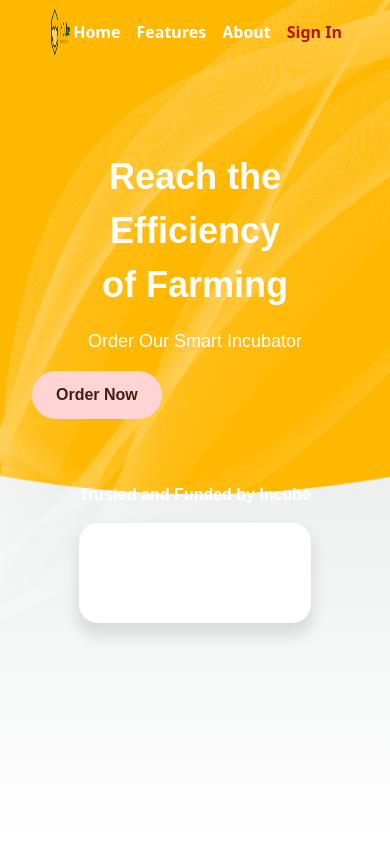
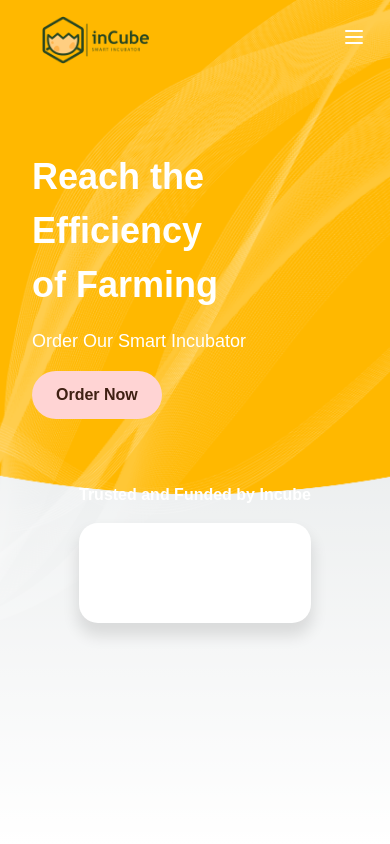
Before and after one commit to Flyoftime/InCube-JS, a Next.js app: page / in a window 390 px wide. Shown: the top 844 px of the page. Built offline with nearby package versions, Linux system fonts and the light colour scheme.

Commit message:
feat: add hamburger button

```diff
--- a/src/components/landingpage.tsx
+++ b/src/components/landingpage.tsx
@@ -1,27 +1,34 @@
-import React from 'react'
+import React from "react";
 
 const Landingpage = () => {
   return (
-    <div className='max-w-screen h-screen py-[150px] md:py-[250px] px-8 md:px-[154px] flex flex-col items-center gap-8' id='LandingPage'>
-      <div className='flex flex-col gap-4 md:gap-8 w-full text-center md:text-left'>
-        <p className='font-montserrat font-bold text-[36px] md:text-[70.44px] text-white'>
-          Reach the<br/>Efficiency<br/>of Farming
+    <div
+      className="max-w-screen h-screen py-[150px] md:py-[250px] px-8 md:px-[154px] flex flex-col items-center gap-8"
+      id="LandingPage"
+    >
+      <div className="flex flex-col gap-4 md:gap-8 w-full md:text-left">
+        <p className="font-montserrat font-bold text-[36px] md:text-[70.44px] text-white">
+          Reach the
+          <br />
+          Efficiency
+          <br />
+          of Farming
         </p>
-        <p className='font-montserrat font-medium text-[18px] md:text-[33.94px] text-white'>
+        <p className="font-montserrat font-medium text-[18px] md:text-[33.94px] text-white">
           Order Our Smart Incubator
         </p>
-        <button className='bg-[#ffd4d4] rounded-[40px] font-montserrat text-[16px] md:text-[24px] text-[#3f2013] px-6 py-3 md:px-8 md:py-4 font-semibold w-fit'>
+        <button className="bg-[#ffd4d4] rounded-[40px] font-montserrat text-[16px] md:text-[24px] text-[#3f2013] px-6 py-3 md:px-8 md:py-4 font-semibold w-fit">
           Order Now
         </button>
       </div>
-      <div className='flex flex-col items-center gap-4 md:gap-6 mt-8 md:mt-12'>
-        <p className='font-montserrat font-semibold text-[16px] md:text-[24px] text-white'>
+      <div className="flex flex-col items-center gap-4 md:gap-6 mt-8 md:mt-12">
+        <p className="font-montserrat font-semibold text-[16px] md:text-[24px] text-white">
           Trusted and Funded by Incube
         </p>
-        <div className='w-full md:w-[934px] h-[100px] md:h-[125px] rounded-[19px] bg-white shadow-[0_11px_15px_2px_rgba(0,0,0,0.11)]'></div>
+        <div className="w-full md:w-[934px] h-[100px] md:h-[125px] rounded-[19px] bg-white shadow-[0_11px_15px_2px_rgba(0,0,0,0.11)]"></div>
       </div>
     </div>
-  )
-}
+  );
+};
 
-export default Landingpage
+export default Landingpage;
--- a/src/components/navbar.tsx
+++ b/src/components/navbar.tsx
@@ -1,24 +1,80 @@
-import { signIn } from 'next-auth/react'
-import React from 'react'
+import { signIn } from "next-auth/react";
+import React, { useState } from "react";
 
-
-const navbar = ({scrollTop}:{scrollTop:any}) => {
+const Navbar = ({ scrollTop }: { scrollTop: any }) => {
+  const [isMenuOpen, setIsMenuOpen] = useState(false);
 
   return (
-    <nav className={scrollTop < 50 ? `navbar bg-transparent max-w-screen w-full flex fixed top-0 left-0 right-0 z-50 justify-between items-center px-12 py-2 transition-colors duration-200` : `navbar bg-[#ffb800] max-w-screen w-full flex fixed top-0 left-0 right-0 z-50 justify-between items-center px-12 py-2 transition-colors duration-500`}>
-  <div className="flex-1">
-    <img src='/assets/logo2 2.png' alt="" className='h-12'/>
-  </div>
-  <div className="flex gap-4">
-    <a href="/" className='text text-white font-bold hover:underline transition-all duration-100'>Home</a>
-    <a href='/features' className='text text-white font-bold hover:underline transition-all duration-100'>Features</a>
-    <a href='/about' className='text text-white font-bold hover:underline transition-all duration-100'>About</a>
-    <a href='/login' className='text text-[#B21616] font-bold hover:underline transition-all duration-100' >Sign In</a>
+    <nav
+      className={
+        scrollTop < 50
+          ? `navbar bg-transparent max-w-screen w-full flex fixed top-0 left-0 right-0 z-50 justify-between items-center px-6 py-4 transition-colors duration-200`
+          : `navbar bg-[#ffb800] max-w-screen w-full flex fixed top-0 left-0 right-0 z-50 justify-between items-center px-6 py-4 transition-colors duration-500`
+      }
+    >
+      <div className="flex-1">
+        <img src="/assets/logo2 2.png" alt="Logo" className="h-12" />
+      </div>
 
+      {/* Hamburger Button */}
+      <div className="block lg:hidden">
+        <button
+          className="text-white focus:outline-none"
+          onClick={() => setIsMenuOpen(!isMenuOpen)}
+        >
+          {/* Hamburger Icon */}
+          <svg
+            className="w-6 h-6"
+            fill="none"
+            stroke="currentColor"
+            viewBox="0 0 24 24"
+            xmlns="http://www.w3.org/2000/svg"
+          >
+            <path
+              strokeLinecap="round"
+              strokeLinejoin="round"
+              strokeWidth={2}
+              d={
+                isMenuOpen ? "M6 18L18 6M6 6l12 12" : "M4 6h16M4 12h16M4 18h16"
+              }
+            />
+          </svg>
+        </button>
+      </div>
 
-  </div>
-</nav>
-  )
-}
+      {/* Menu Items */}
+      <div
+        className={`${
+          isMenuOpen ? "block" : "hidden"
+        } lg:flex flex-col lg:flex-row gap-4 absolute lg:static top-full left-0 w-full lg:w-auto bg-[#ffb800] lg:bg-transparent transition-all duration-500 `}
+      >
+        <a
+          href="/"
+          className="block text-white font-bold hover:underline transition-all duration-100 py-1 pl-6"
+        >
+          Home
+        </a>
+        <a
+          href="/features"
+          className="block text-white font-bold hover:underline transition-all duration-100 py-1 pl-6"
+        >
+          Features
+        </a>
+        <a
+          href="/about"
+          className="block text-white font-bold hover:underline transition-all duration-100 py-1 pl-6"
+        >
+          About
+        </a>
+        <a
+          href="/login"
+          className="block text-[#B21616] font-bold hover:underline transition-all duration-100 py-1 pl-6"
+        >
+          Sign In
+        </a>
+      </div>
+    </nav>
+  );
+};
 
-export default navbar
+export default Navbar;
```
Also changed, not shown: src/app/page.tsx (+9 -10 lines), src/app/reports/page.tsx (+19 -12 lines), src/components/LoginForm.tsx (+24 -19 lines), src/components/fitur.tsx (+52 -23 lines), 1 other file (tests, documents, lock files or other folders).
